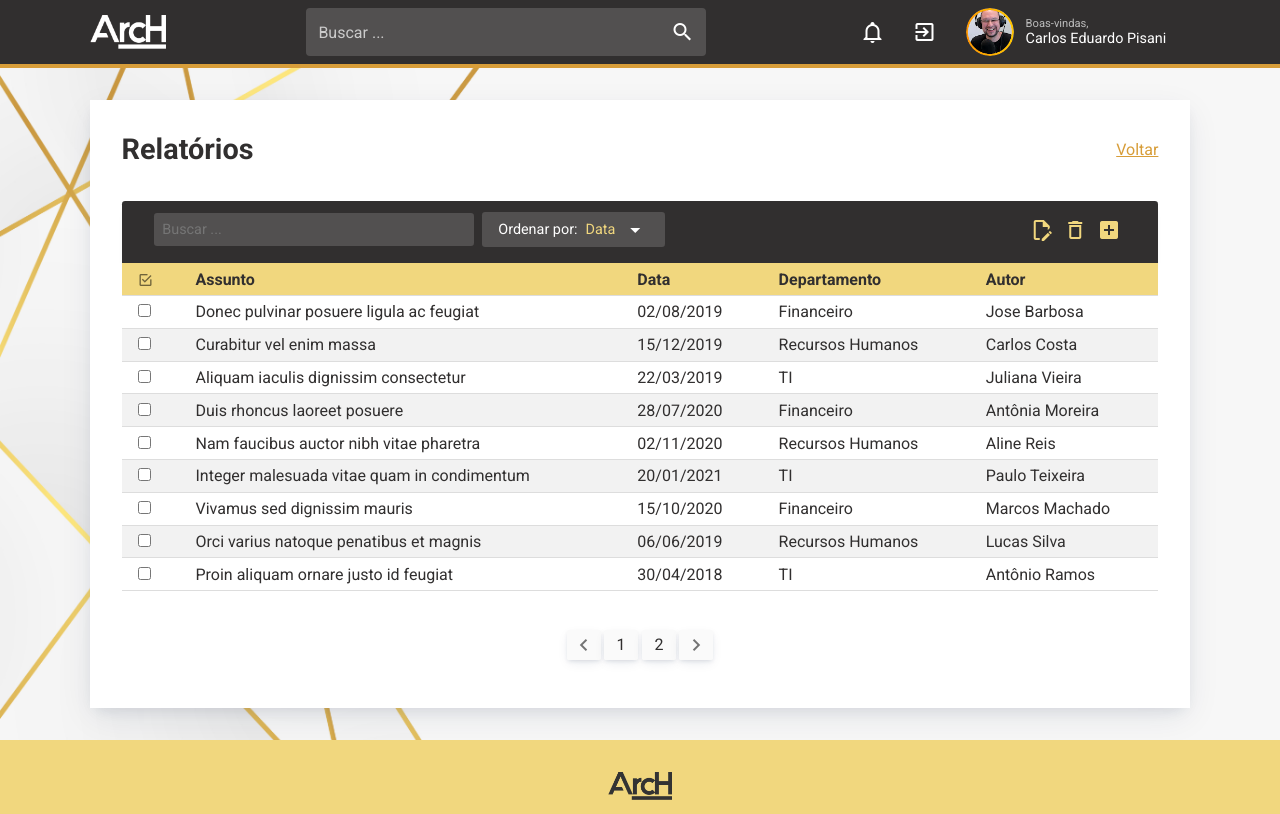
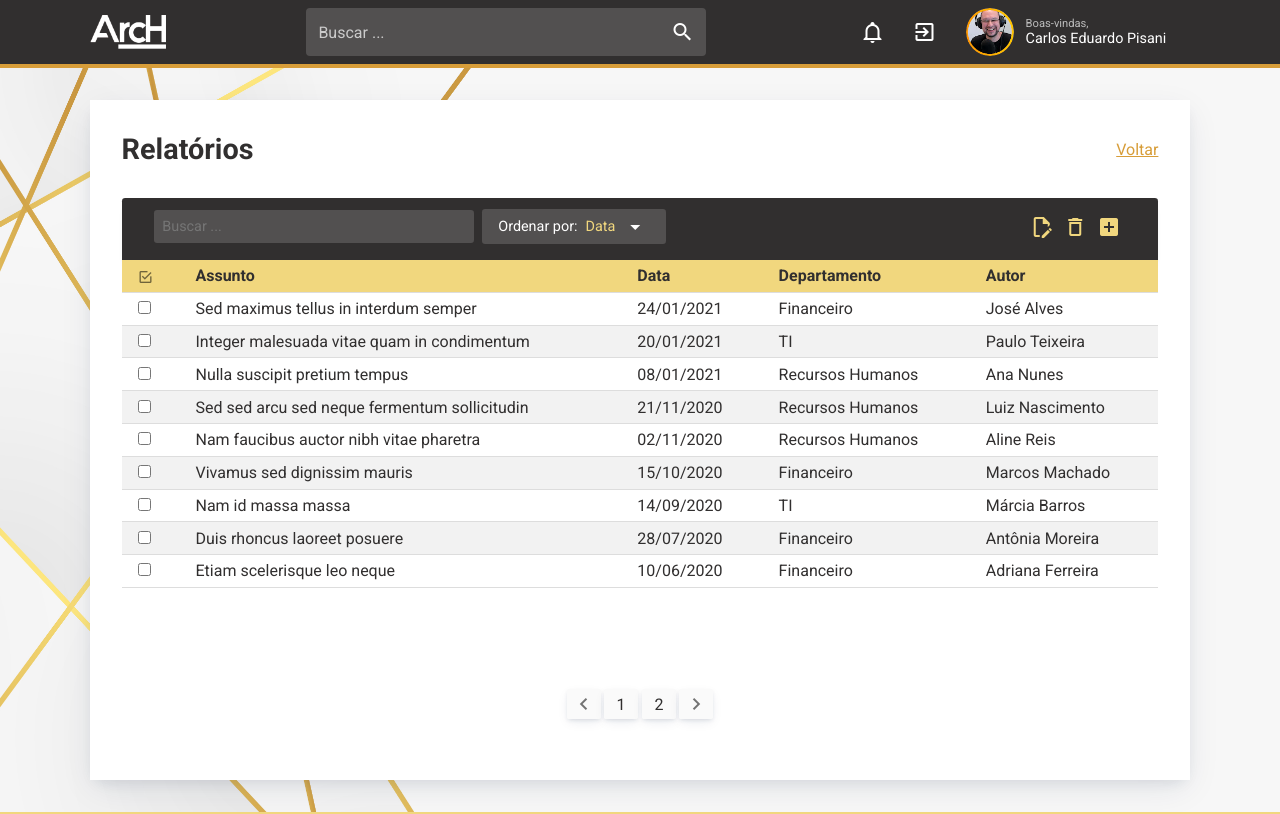
Before and after one commit to PaulaCBS/arch-dashboard, a Vue app: page /reports in a window 1280 px wide. Shown: the top 814 px of the page. Built offline with nearby package versions, Linux system fonts and the light colour scheme.

Commit message:
add funções de paginação e ordenação

```diff
--- a/public/index.html
+++ b/public/index.html
@@ -1,11 +1,11 @@
 <!DOCTYPE html>
-<html lang="en">
+<html lang="pt-br">
   <head>
     <meta charset="utf-8">
     <meta http-equiv="X-UA-Compatible" content="IE=edge">
     <meta name="viewport" content="width=device-width,initial-scale=1.0">
-    <link rel="icon" href="<%= BASE_URL %>favicon.ico">
-    <title><%= htmlWebpackPlugin.options.title %></title>
+    <link rel="icon" href="./logo-light.png">
+    <title>ArcH Dashboard</title>
     <link rel="stylesheet" href="https://fonts.googleapis.com/css?family=Roboto:100,300,400,500,700,900">
     <link rel="stylesheet" href="https://cdn.jsdelivr.net/npm/@mdi/font@latest/css/materialdesignicons.min.css">
   </head>
@@ -14,6 +14,5 @@
       <strong>We're sorry but <%= htmlWebpackPlugin.options.title %> doesn't work properly without JavaScript enabled. Please enable it to continue.</strong>
     </noscript>
     <div id="app"></div>
-    <!-- built files will be auto injected -->
   </body>
 </html>
--- a/src/components/reportsPage/DataTable.vue
+++ b/src/components/reportsPage/DataTable.vue
@@ -27,13 +27,14 @@
 export default {
   name: 'DataTable',
 
-  props: ['pagination', 'currentPage', 'itemsPage', 'pageOptions'],
+  props: [ 'pagination', 'currentPage', 'itemsPage', 'pageOptions' ]
 
 }
 </script>
 
 <style scoped>
   .data-container {
+    min-height: 25rem;
     padding-bottom: 1rem;
     overflow: auto;
   }
--- /dev/null
+++ b/src/components/reportsPage/Pages.vue
@@ -0,0 +1,50 @@
+<template>
+  <div class="pages">
+    <button class="pagination-btn" @click="changePage('subtract')">
+      <v-icon>mdi-chevron-left</v-icon>
+    </button>
+    <button class="pagination-btn"
+            v-for="index in totalPages"
+            :key="index"
+            @click="changePage(Number(index))"> {{ index }}
+    </button>
+    <button class="pagination-btn" @click="changePage('add')">
+      <v-icon>mdi-chevron-right</v-icon>
+    </button>
+  </div>
+</template>
+
+<script>
+export default {
+  name: 'Pages',
+
+  props: [ 'changePage', 'page', 'itemsPage', 'totalPages' ]
+}
+</script>
+
+<style scoped>
+  .pages {
+    align-self: flex-end;
+    display: flex;
+    justify-content: center;
+    align-items: center;
+    width: 100%;
+    height: 3.5rem;
+    margin: 1rem 0;
+  }
+  .pagination-btn {
+    margin: 0 0.1rem;
+    padding: 0.35rem 0.8rem;
+    border-radius: 0.1rem;
+    box-shadow:
+      0px 2px 4px -1px rgba(24, 39, 75, 0.12),
+      0px 4px 12px -2px rgba(24, 39, 75, 0.1);
+    background: #FAFAFA;
+  }
+  .pagination-btn:first-child, .pagination-btn:last-child {
+    padding: 0.2rem 0.3rem;
+  }
+  .pagination-btn:hover {
+    border: 2px solid #F1D77E;
+  }
+</style>
--- a/src/components/reportsPage/TableOptions.vue
+++ b/src/components/reportsPage/TableOptions.vue
@@ -7,8 +7,8 @@
           <span class="sort-choosed">{{ dataOrder[dataOption] }}</span>
           <v-icon color="#FFF"> mdi-menu-down </v-icon>
         <div v-if="dropdownActive" id="dropdown-menu" >
-          <p @click="changeOrder(0)" class="dropdown-menu-item">Data</p>
-          <p @click="changeOrder(1)" class="dropdown-menu-item">Departamento</p>
+          <p @click="changeOrder(0); sortData(dataOption)" class="dropdown-menu-item">Data</p>
+          <p @click="changeOrder(1); sortData(dataOption)" class="dropdown-menu-item">Departamento</p>
         </div>
       </label>
     </div>
@@ -30,17 +30,11 @@
 export default {
   name: 'TableOptions',
 
+  props: [ 'dataOption', 'dataOrder', 'changeOrder', 'sort', 'sortData' ],
+
   data: () => ({
-    dropdownActive: false,
-    dataOrder: ["Data", "Departamento"],
-    dataOption: 0,
-  }),
-
-  methods: {
-    changeOrder: function(option){
-      return this.dataOption = option;
-    }
-  }
+    dropdownActive: false
+  })
 }
 </script>
 
@@ -77,7 +71,7 @@ export default {
     color: #FFF;
   }
   .sort-label {
-    flex: 0 0 11.4rem;
+    min-width: 11.5rem;
     position: relative;
     margin: 0.7rem 0.5rem 0 0.5rem;
     padding: 0.34rem 1rem;
--- a/src/views/Reports.vue
+++ b/src/views/Reports.vue
@@ -7,19 +7,11 @@
       </div>
 
       <div class="table-container">
-        <TableOptions />
+        <TableOptions :dataOrder="dataOrder" :dataOption="dataOption" :changeOrder="changeOrder" :sortData="sortData"/>
         <DataTable  :pagination="pagination"/>
       </div>
 
-      <div class="pages">
-        <button class="pagination-btn">
-          <v-icon>mdi-chevron-left</v-icon>
-        </button>
-        <button class="pagination-btn" v-for="index in totalPages" :key="index">{{ index }}</button>
-        <button class="pagination-btn">
-          <v-icon>mdi-chevron-right</v-icon>
-        </button>
-      </div>
+      <Pages :changePage="changePage" :page="page" :itemsPage="itemsPage" :totalPages="totalPages"/>
     </div>
   </main>
 </template>
@@ -27,18 +19,22 @@
 <script>
 import TableOptions from '../components/reportsPage/TableOptions'
 import DataTable from '../components/reportsPage/DataTable'
+import Pages from '../components/reportsPage/Pages'
 
 export default {
   name: 'Reports',
 
   components: {
     TableOptions,
-    DataTable
+    DataTable,
+    Pages
   },
 
   data: () => ({
     page: 1,
     itemsPage: 9,
+    dataOrder: ["Data", "Departamento"],
+    dataOption: 0,
     reports: [
       { "id": 1,
         "subject": "Donec pulvinar posuere ligula ac feugiat",
@@ -132,16 +128,59 @@ export default {
       }
     ],
   }),
+  methods: {
+    changePage: function(param) {
+      if(param == "add" && this.page != this.totalPages) {
+        return this.page++
+      }
+      if(param == "subtract" && this.page > 1) {
+        return this.page--
+      }
+      if(typeof param == "number") {
+        return this.page = param
+      }
+    },
+    changeOrder: function(option){
+      return this.dataOption = option;
+    },
+    sortData: function(param) {
+      if(param == 1) {
+        return this.reports.sort( (prev, next) => {
+          if(prev.department < next.department){
+            return -1
+          }
+          if(prev.department > next.department){
+            return 1
+          }
+          return 0
+        })
+      }
+      if(param == 0 ) {
+        return this.reports.sort( (prev, next) => {
+          prev = prev.date.split('/').reverse().join('');
+          next = next.date.split('/').reverse().join('');
+          if(prev < next){
+            return 1
+          }
+          if(prev > next){
+            return -1
+          }
+          return 0
+        })
+      }
+    }
+  },
   computed: {
     pagination: function(){
-      return this.reports.slice(
-        this.itemsPage - (this.itemsPage - (this.page-1)),
+      return this.sortData(this.dataOption).slice(
+        (this.itemsPage*this.page) - this.itemsPage,
         this.itemsPage*this.page
       )
     },
     totalPages: function(){
-      return Math.round(this.reports.length/this.itemsPage)
-    }
+      return Math.ceil(this.reports.length/this.itemsPage)
+    },
+
   }
 }
 </script>
@@ -185,26 +224,4 @@ export default {
     width: 100%;
     height: 80%;
   }
-  .pages {
-    align-self: flex-end;
-    display: flex;
-    justify-content: center;
-    align-items: center;
-    margin: 1rem 0;
-  }
-  .pagination-btn {
-    margin: 0 0.1rem;
-    padding: 0.35rem 0.8rem;
-    border-radius: 0.1rem;
-    box-shadow:
-      0px 2px 4px -1px rgba(24, 39, 75, 0.12),
-      0px 4px 12px -2px rgba(24, 39, 75, 0.1);
-    background: #FAFAFA;
-  }
-  .pagination-btn:first-child, .pagination-btn:last-child {
-    padding: 0.2rem 0.3rem;
-  }
-  .pagination-btn:hover {
-    border: 2px solid #F1D77E;
-  }
 </style>
```
Also changed, not shown: 1 other file (tests, documents, lock files or other folders).
